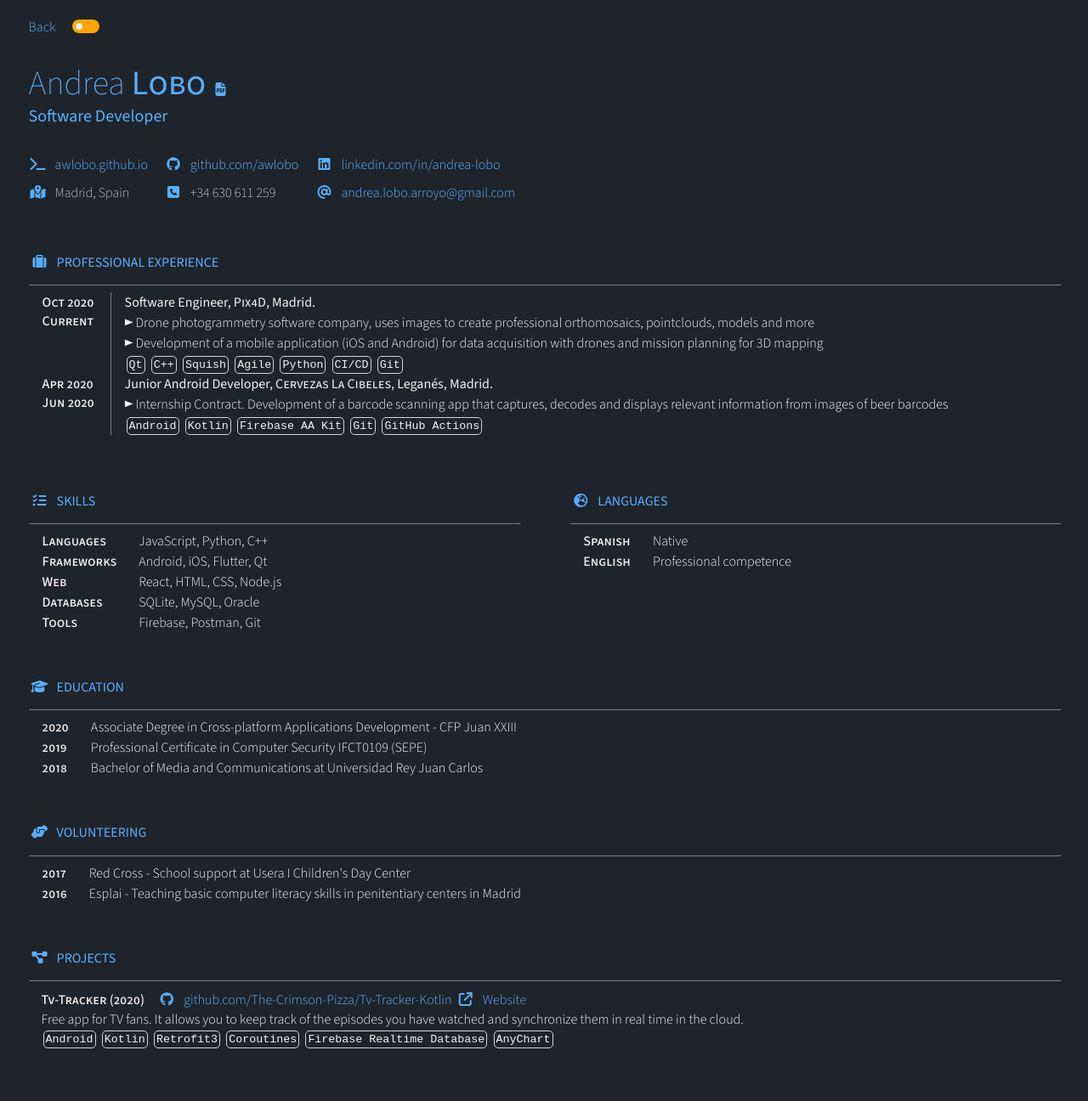
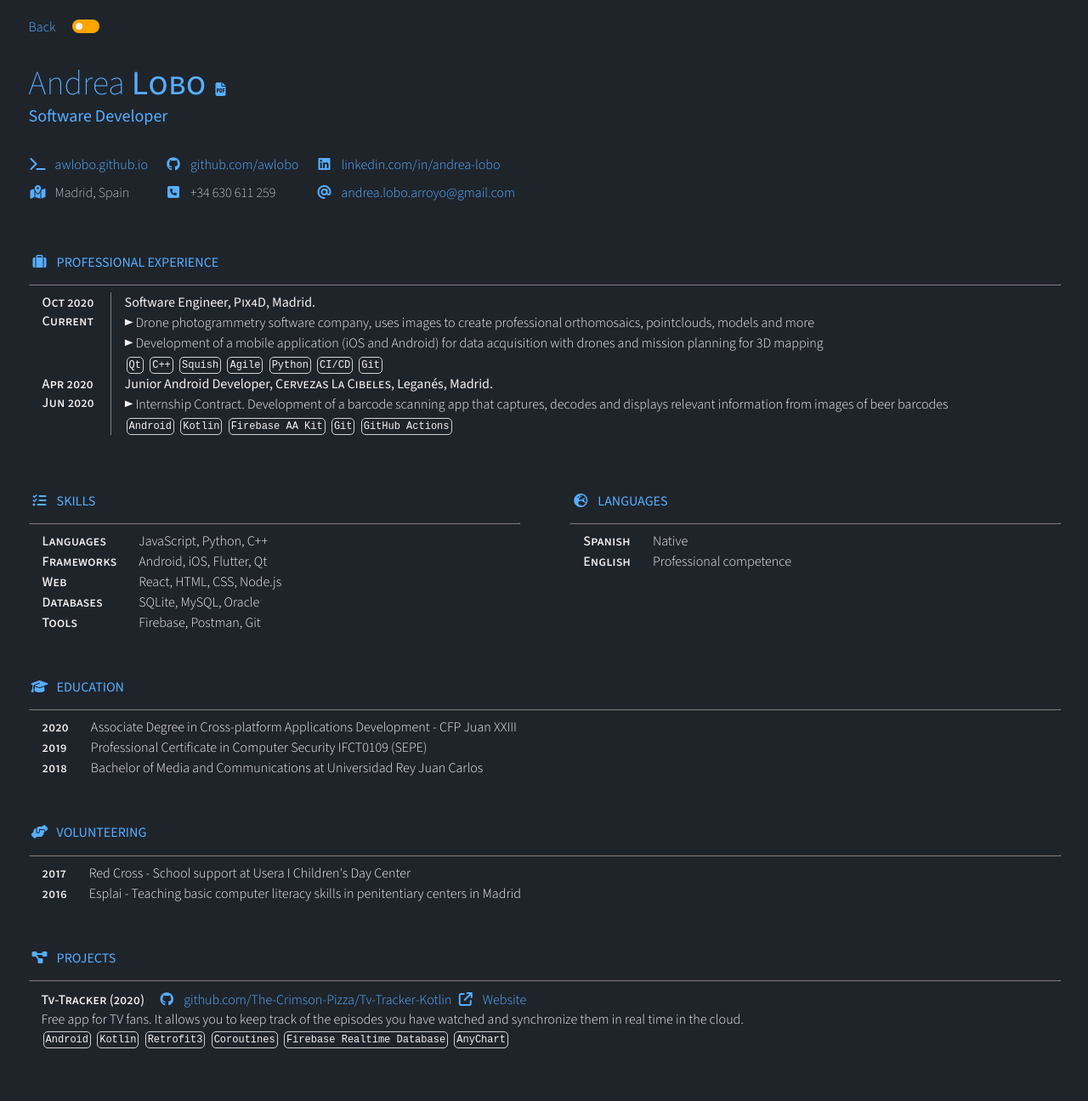
Before and after one commit to awlobo/awlobo.github.io, a Jekyll site: the page built from _pages/about.md, in a window 1280 px wide. Shown: the whole page at 85% size. Built offline with Jekyll 4.4.1, drawn with Linux system fonts in a browser that asks for light colours.

Commit message:
fix ci v7

```diff
--- a/_sass/cv.scss
+++ b/_sass/cv.scss
@@ -170,12 +170,11 @@ span.company {
 .pills {
   border: 1px solid lightgray;
   border-radius: 5px;
-  font-size: 10pt;
-  width: min-content;
+  font-size: 9pt;
   padding: 2px;
   margin: 2px;
   color: var(--font);
-  font-family: "Courier New", Courier, monospace;
+  font-family: monospace;
 }
 
 .twocolumns {
```
Also changed, not shown: .github/workflows/jekyll.yml, 1 other file.
